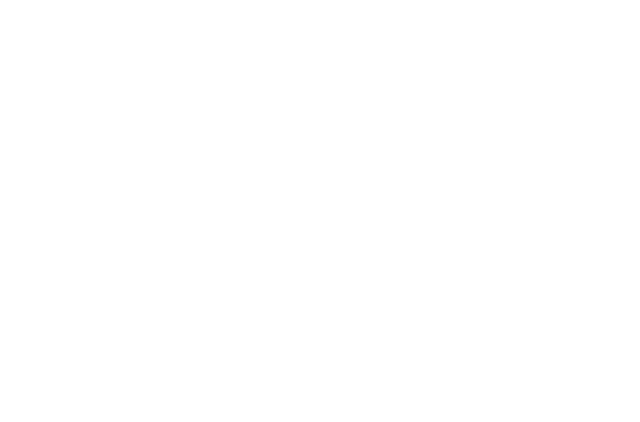
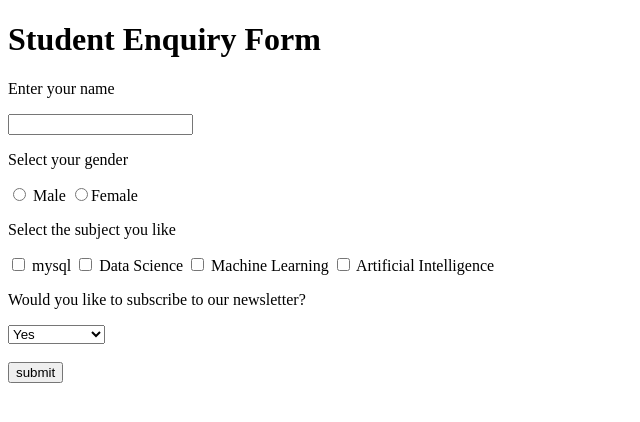
Before and after one commit to Alphamikey23/kalvium-HTML-Forms-assingment, a plain HTML site: page index.html in a window 1280 px wide. Shown: the whole page, without its empty margins (0-640 px from the left). Drawn offline with Linux system fonts and the light colour scheme.

Commit message:
added form details

```diff
--- a/index.html
+++ b/index.html
@@ -7,3 +7,37 @@ Challenge 4: When the form is submitted, get the user's response and add the sam
 -->
 
 <!-- your code goes below this comment -->
+<!DOCTYPE html>
+<html>
+    <head>
+        <title>HTML Forms</title>
+
+    </head>
+    <body>
+        <form action="mailto:jaykumarryan@outlook.com" method="post">
+            <h1> Student Enquiry Form</h1>
+            <p> Enter your name </p>
+            <input type="text" name="name">
+            <p> Select your gender </p>
+            <input type="radio" name="gender" value="male"> Male
+            <input type="radio" name="gender" value="female">Female<br>
+            <p>Select the subject you like</p>
+            <input type="checkbox" name="subjects" value="mysql"> mysql
+            <input type="checkbox" name="subjects" value="datascience"> Data Science
+            <input type="checkbox" name="subjects" value="machinelearning"> Machine Learning
+            <input type="checkbox" name="subjects" value="artificialintelligence"> Artificial Intelligence
+            <br>
+            <p> Would you like to subscribe to our newsletter?</p>
+            <select name="subcription">
+                <option value="yes">Yes</option>
+                <option value="no"> No</option>
+                <option value="maybe"> Maybe</option>
+                <option value="askmelater"> Ask me later</option>
+            </select>
+            <br>
+            <br>
+            <input type="submit" value="submit">
+
+        </form>
+    </body>
+</html>
```
